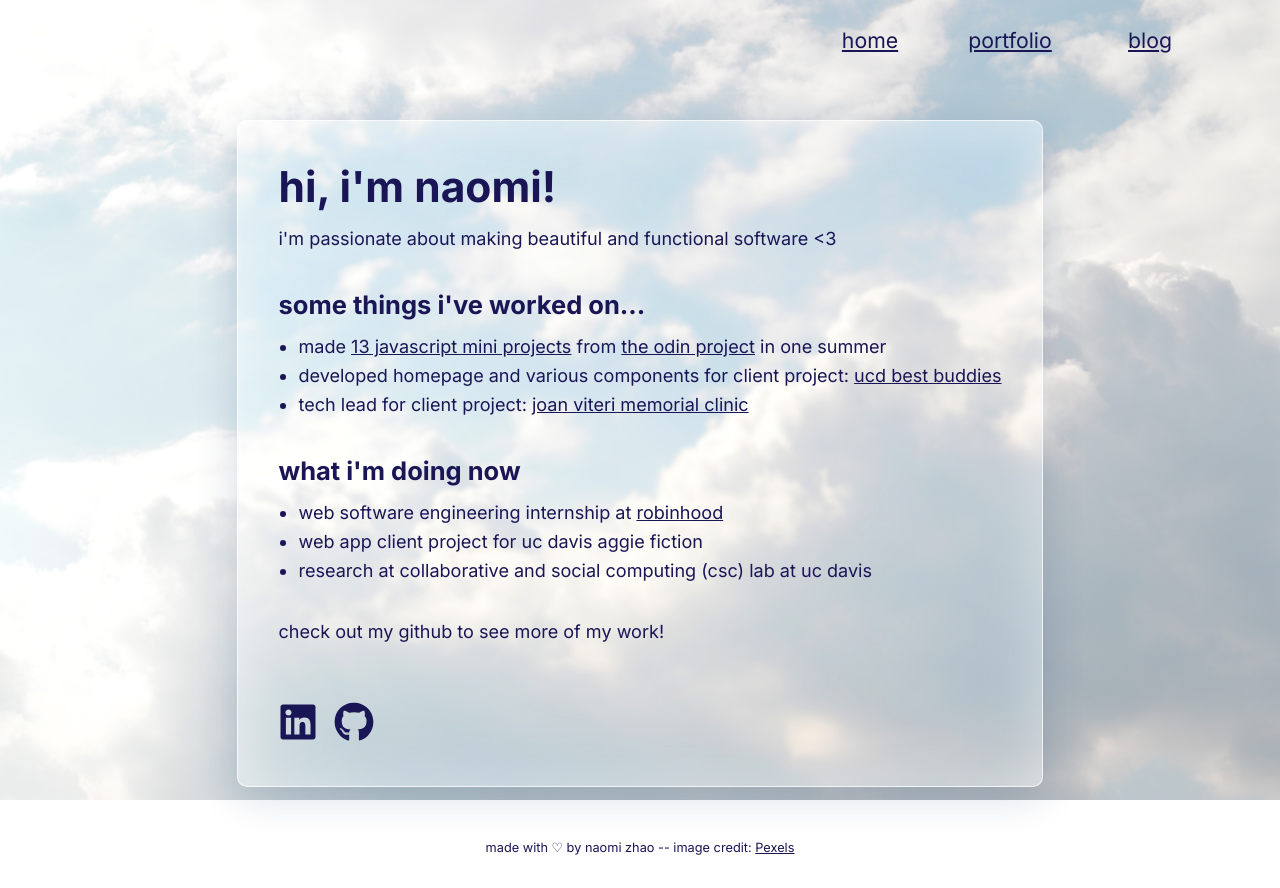
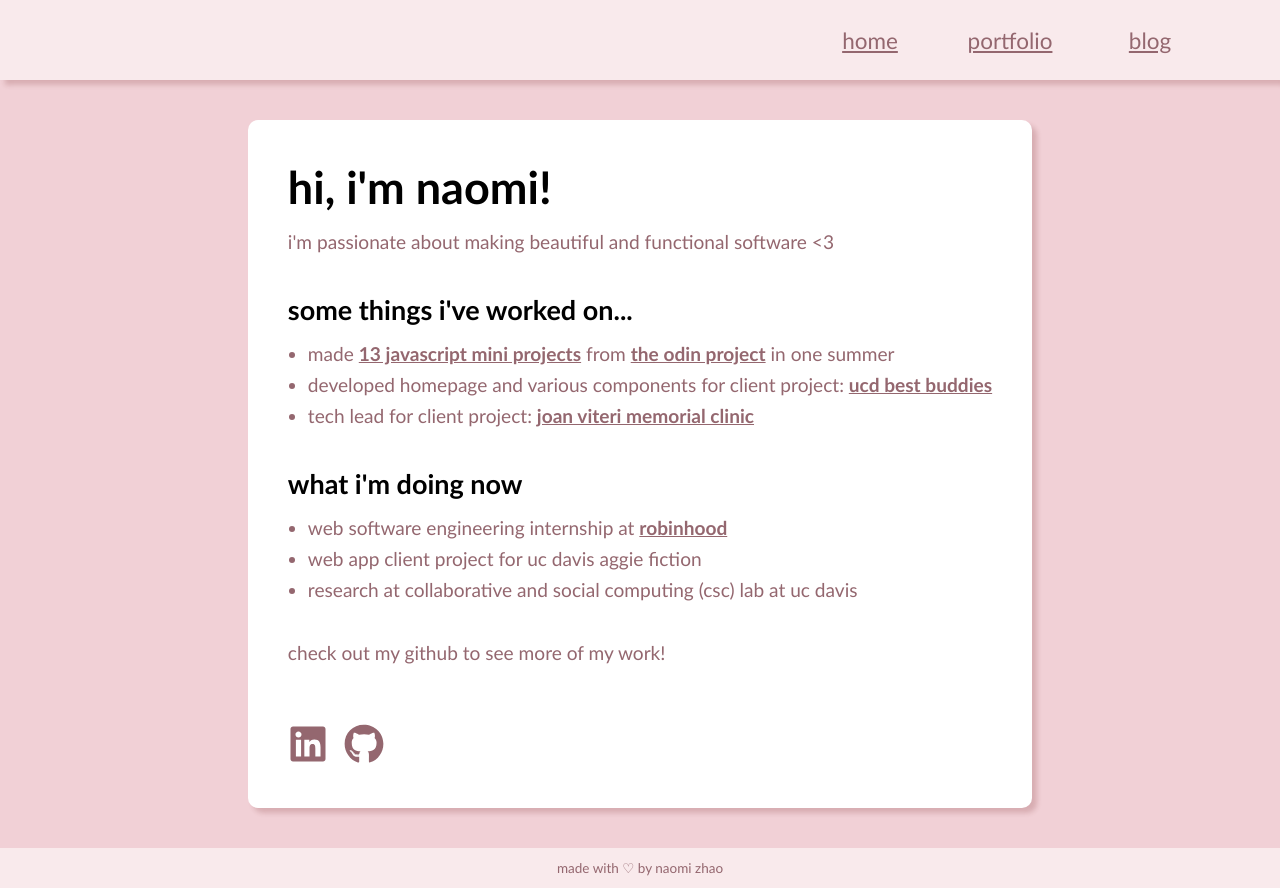
Before and after one commit to naomitzhao/naomitzhao.com, a Next.js app: page / in a window 1280 px wide. Before the commit the page ends 867 px from the top, so only its background shows below. Built offline with nearby package versions, Linux system fonts and the light colour scheme.

Commit message:
feat: Redesign to dashboard pink

```diff
--- a/app/(pages)/(home)/page.module.scss
+++ b/app/(pages)/(home)/page.module.scss
@@ -7,6 +7,10 @@
   justify-content: center;
 
   padding: 40px 40px;
+
+  a {
+    font-weight: 600;
+  }
 }
 
 .backgroundImage {
@@ -24,15 +28,10 @@
   flex-direction: column;
   gap: 60px;
 
-  border: 1px solid white;
   padding: 40px;
   border-radius: 10px;
-  background-color: var(--background-overlay);
-
-  background: rgba(255, 255, 255, 0.15);
-  backdrop-filter: blur(2px) saturate(150%);
-  border: 1px solid rgba(255, 255, 255, 0.8);
-  box-shadow: 0 8px 40px #15376630, inset 0 4px 60px #ffffff80;
+  background-color: var(--bg0);
+  box-shadow: var(--shadow);
 }
 
 .textContent {
--- a/app/(pages)/(home)/page.tsx
+++ b/app/(pages)/(home)/page.tsx
@@ -5,7 +5,6 @@ import { BackgroundImage } from "@/app/_components/BackgroundImage/BackgroundIma
 export default function Home() {
   return (
     <div className={styles.page}>
-      <BackgroundImage/>
       <div className={styles.content}>
         <div className={styles.textContent}>
           <div className={styles.textSection}>
--- a/app/_components/Footer/Footer.module.scss
+++ b/app/_components/Footer/Footer.module.scss
@@ -5,6 +5,8 @@
     justify-content: center;
     font-size: 0.75rem;
 
+    background-color: var(--bg2);
+
     p, a {
         font-size: 0.75rem;
     }
--- a/app/_components/Footer/Footer.tsx
+++ b/app/_components/Footer/Footer.tsx
@@ -6,8 +6,6 @@ export function Footer() {
         <div className={styles.footer}>
             <p>
                 made with ♡ by naomi zhao
-                --
-                image credit: <a href="https://pixabay.com/users/pexels-2286921/">Pexels</a>
             </p>
         </div>
     );
--- a/app/_components/Navbar/Navbar.module.scss
+++ b/app/_components/Navbar/Navbar.module.scss
@@ -1,11 +1,13 @@
 .navbar {
     height: var(--navbar-height);
-    // background-color: var(--overlay-background);
     width: 100%;
     padding: 0 80px;
     display: flex;
     justify-content: flex-end;
     align-items: center;
+
+    background-color: var(--bg2);
+    box-shadow: var(--shadow);
 }
 
 .navLinkList {
@@ -23,12 +25,11 @@
 
     a {
         font-size: 1.25rem;
-        color: var(--text-primary);
         transition: font-size 0.2s ease-in-out;
     }
 
     a:hover {
         font-size: 1.3rem;
-        color: var(--text-secondary);
+        color: var(--fg2);
     }
 }
--- a/app/_components/Wip/Wip.tsx
+++ b/app/_components/Wip/Wip.tsx
@@ -4,7 +4,6 @@ import styles from "./Wip.module.scss";
 export default function Wip() {
   return (
     <>
-      <BackgroundImage/>
       <div className={styles.content}>
         <h2>currently under construction...</h2>
         <p>check back later! :{')'}</p>
--- a/app/globals.scss
+++ b/app/globals.scss
@@ -1,9 +1,18 @@
 :root {
-  // global variables here
-  --background-primary: #ffffff;
-  --background-overlay: #ffffff80;
-  --text-primary: #1a1656;
-  --text-secondary: #245e9c;
+  font-family:'Gill Sans', 'Gill Sans MT', Calibri, 'Trebuchet MS', sans-serif;
+  font-size: 1.125rem;
+
+  --fg1: #94676f;
+  --fg2: #873745;
+  --fg3: #000000;
+  --bg5: #A44E5C;
+  --bg4: #943c4b;
+  --bg3: #F1D0D6;
+  --bg2: #F9EAEC;
+  --bg1: #fbf2f3;
+  --bg0: #ffffff;
+
+  --shadow: 5px 5px 5px 0px rgba(114, 35, 35, 0.2);
 
   --navbar-height: 80px;
   --footer-height: 40px;
@@ -13,12 +22,17 @@ html,
 body {
   max-width: 100vw;
   overflow-x: hidden;
-  font-family: var(--inter);
-  color: var(--text-primary);
+  color: var(--fg1);
+
+  background-color: var(--bg3);
 }
 
 a {
-  color: var(--text-primary);
+  color: var(--fg1);
+}
+
+a:hover {
+  color: var(--fg2);
 }
 
 * {
@@ -28,8 +42,8 @@ a {
   font-size: 1.0625rem;
 }
 
-h1:hover, h2:hover, h3:hover, a:hover {
-  color: var(--text-secondary);
+h1, h2, h3 {
+  color: var(--fg3);
 }
 
 h1 {
@@ -43,3 +57,7 @@ h2 {
 h3 {
   font-size: 1.25rem;
 }
+
+b {
+  color: var(--fg2);
+}
```
